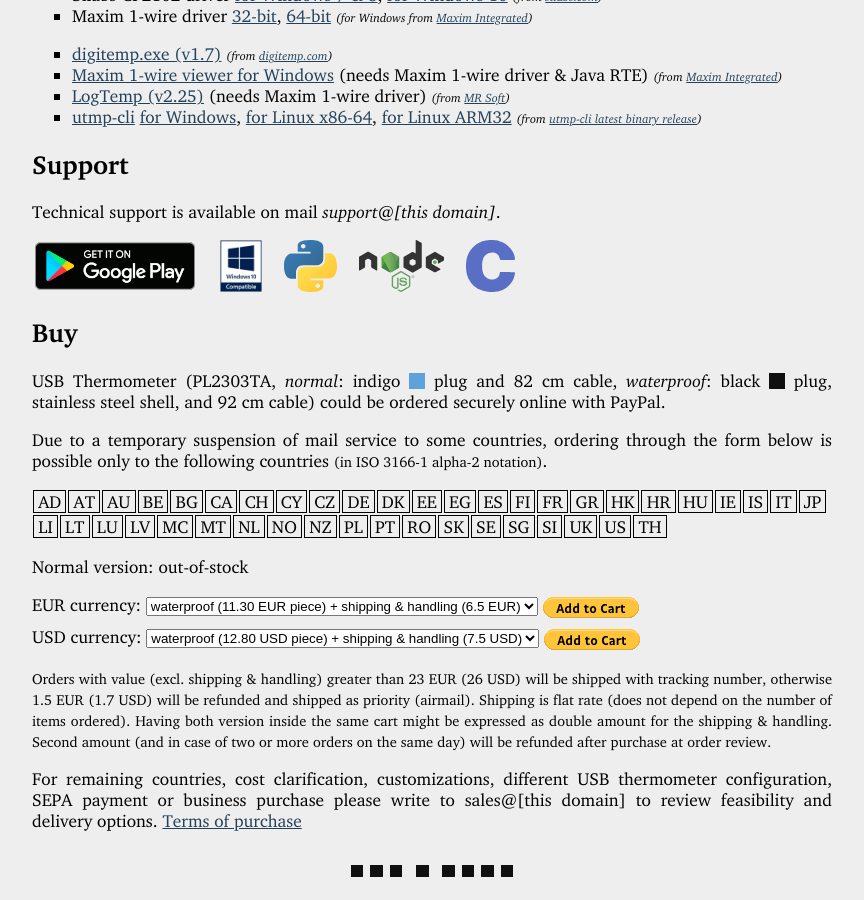
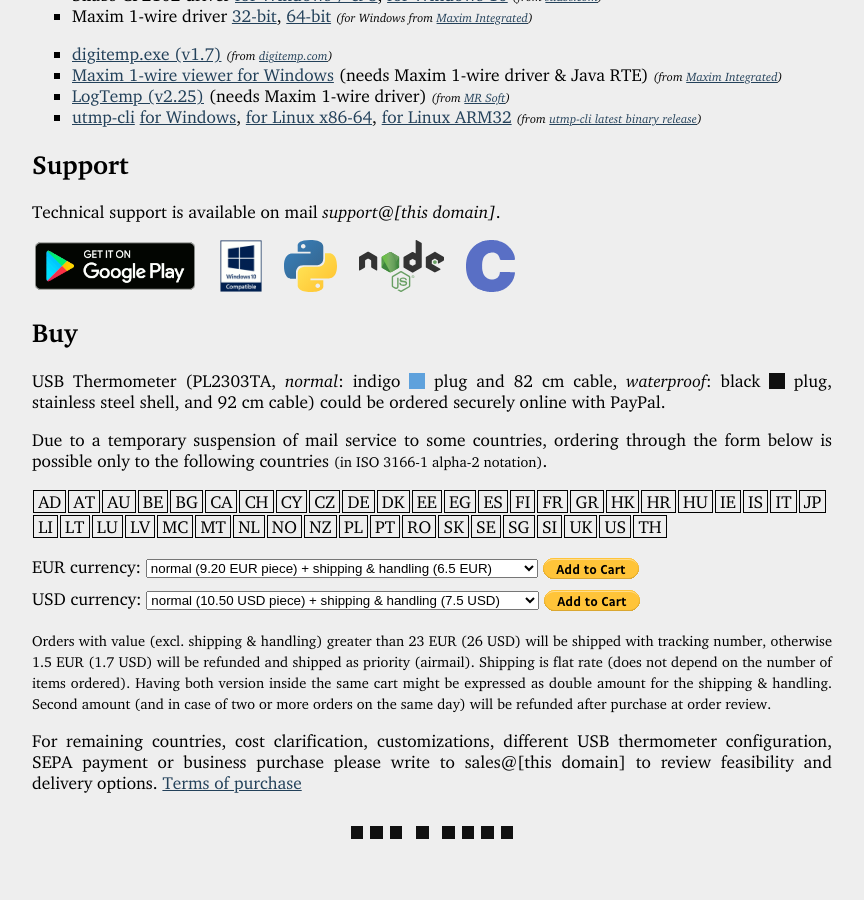
Before and after one commit to perproweb/utmp, a Jekyll site: the page index.html, which Jekyll copies as it is, in a window 1280 px wide and 900 px high, scrolled down 1399 px. Shown: the whole window, without its empty margins (208-1072 px from the left). Built offline with Jekyll 4.4.1, drawn with Linux system fonts in a browser that asks for light colours; after the commit the page ends 2261 px from its top, so only the background shows below that; some of the changed lines change nothing that is shown.

Commit message:
20220406

```diff
--- a/index.html
+++ b/index.html
@@ -98,9 +98,9 @@
     "url": "https://usbtemp.com/",
     "availability": "http://schema.org/InStock",
     "itemCondition": "http://schema.org/NewCondition",
-    "price": "10.0",
+    "price": "10.5",
     "priceCurrency": "USD",
-    "priceValidUntil": "2022-03-31"
+    "priceValidUntil": "2022-05-31"
   },
   "sku": "USB-TEMP"
 }
@@ -185,19 +185,13 @@ Due to a temporary suspension of mail service to some countries, ordering throug
 </p>
 <ul id="countries"><li>AD</li><li>AT</li><li>AU</li><li>BE</li><li>BG</li><li>CA</li><li>CH</li><li>CY</li><li>CZ</li><li>DE</li><li>DK</li><li>EE</li><li>EG</li><li>ES</li><li>FI</li><li>FR</li><li>GR</li><li>HK</li><li>HR</li><li>HU</li><li>IE</li><li>IS</li><li>IT</li><li>JP</li><li>LI</li><li>LT</li><li>LU</li><li>LV</li><li>MC</li><li>MT</li><li>NL</li><li>NO</li><li>NZ</li><li>PL</li><li>PT</li><li>RO</li><li>SK</li><li>SE</li><li>SG</li><li>SI</li><li>UK</li><li>US</li><li>TH</li></ul>
 
-<p>
-Normal version: out-of-stock
-</p>
-
 <form target="paypal" action="https://www.paypal.com/cgi-bin/webscr" method="post">
 <input type="hidden" name="cmd" value="_s-xclick">
 <input type="hidden" name="hosted_button_id" value="AVH6CP64PX3F2">
 <input type="hidden" name="on0" value="version">
 <label for="oseur">EUR currency:</label>
 <select name="os0" id="oseur">
-<!--
-  <option value="normal">normal (8.90 EUR piece) + shipping &amp; handling (6.5 EUR) </option>
--->
+  <option value="normal">normal (9.20 EUR piece) + shipping &amp; handling (6.5 EUR) </option>
   <option value="waterproof">waterproof (11.30 EUR piece) + shipping &amp; handling (6.5 EUR)</option>
 </select>
 <input type="hidden" name="currency_code" value="EUR">
@@ -211,9 +205,7 @@ Normal version: out-of-stock
 <input type="hidden" name="image_url" value="https://usbtemp.com/usbtemp_logo.png" />
 <label for="osusd">USD currency:</label>
 <select name="os0" id="osusd">
-<!--
-  <option value="normal">normal (10.00 USD piece) + shipping &amp; handling (7.5 USD)</option>
--->
+  <option value="normal">normal (10.50 USD piece) + shipping &amp; handling (7.5 USD)</option>
   <option value="waterproof">waterproof (12.80 USD piece) + shipping &amp; handling (7.5 USD)</option>
 </select>
 <input type="hidden" name="currency_code" value="USD" />
```
